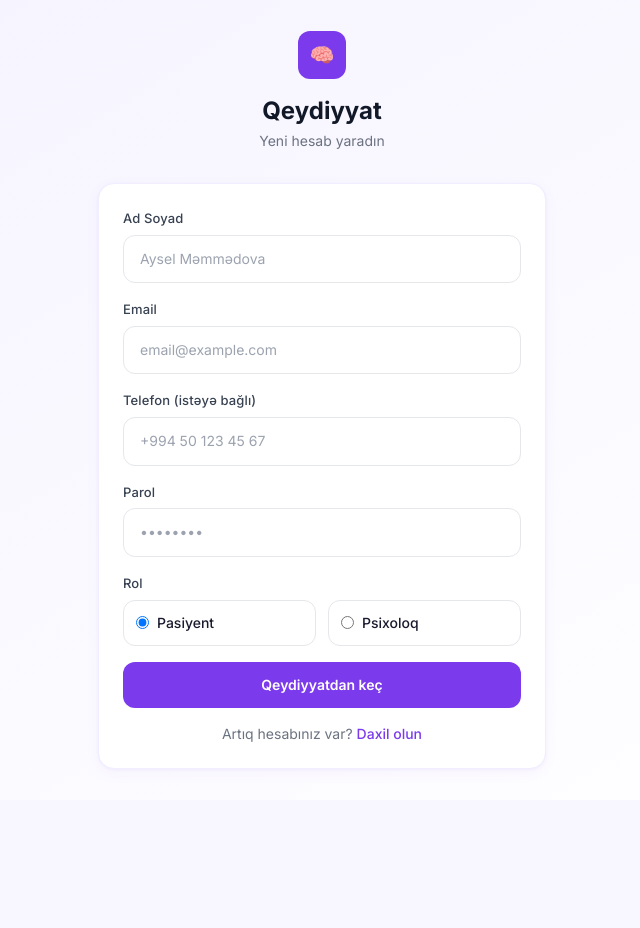
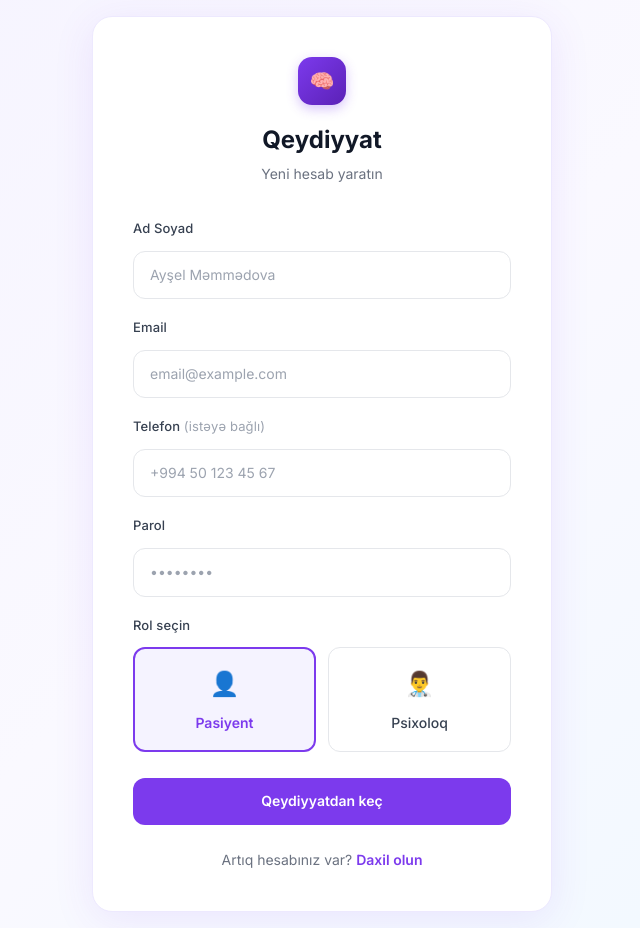
Before and after one commit to 1mranhajiyev/mindbalance, a Next.js app in the folder frontend/: page /register in a window 1280 px wide. Shown: the whole page, without its empty margins (318-958 px from the left). Before the commit the page ends 800 px from the top, so only its background shows below. Built offline with nearby package versions, Linux system fonts and the light colour scheme.

Commit message:
fix: rewrite register page with new design system classes (no Tailwind utility deps)

```diff
--- a/frontend/app/(auth)/register/page.tsx
+++ b/frontend/app/(auth)/register/page.tsx
@@ -8,10 +8,10 @@ import { useRouter } from 'next/navigation'
 import api from '@/lib/api'
 
 const schema = z.object({
-  full_name: z.string().min(2, 'Ad ən az 2 simvol'),
-  email: z.string().email('Düžgün email'),
+  full_name: z.string().min(2, 'Ad ən az 2 simvol olmalıdır'),
+  email: z.string().email('Düzgün email daxil edin'),
   phone: z.string().optional(),
-  password: z.string().min(6, 'Parol ən az 6 simvol'),
+  password: z.string().min(6, 'Parol ən az 6 simvol olmalıdır'),
   role: z.enum(['patient', 'psychologist']),
 })
 type FormData = z.infer<typeof schema>
@@ -20,8 +20,9 @@ export default function RegisterPage() {
   const router = useRouter()
   const [error, setError] = useState('')
   const [loading, setLoading] = useState(false)
+  const [selectedRole, setSelectedRole] = useState<'patient' | 'psychologist'>('patient')
 
-  const { register, handleSubmit, formState: { errors } } = useForm<FormData>({
+  const { register, handleSubmit, setValue, formState: { errors } } = useForm<FormData>({
     resolver: zodResolver(schema),
     defaultValues: { role: 'patient' }
   })
@@ -39,60 +40,97 @@ export default function RegisterPage() {
     }
   }
 
+  const handleRoleSelect = (role: 'patient' | 'psychologist') => {
+    setSelectedRole(role)
+    setValue('role', role)
+  }
+
   return (
-    <div className="min-h-screen flex items-center justify-center bg-gradient-to-br from-primary-50 to-white px-4">
-      <div className="w-full max-w-md">
-        <div className="text-center mb-8">
-          <div className="w-12 h-12 bg-primary-600 rounded-xl flex items-center justify-center mx-auto mb-4">
-            <span className="text-white text-xl">🧠</span>
+    <div className="auth-bg">
+      <div className="auth-card" style={{ maxWidth: 460 }}>
+        {/* Logo */}
+        <div style={{ display: 'flex', flexDirection: 'column', alignItems: 'center', marginBottom: '2rem' }}>
+          <div className="logo-icon" style={{ marginBottom: '1rem' }}>🧠</div>
+          <h1 style={{ fontSize: '1.5rem', fontWeight: 700, color: '#111827', marginBottom: '0.25rem' }}>Qeydiyyat</h1>
+          <p style={{ fontSize: '0.875rem', color: '#6b7280' }}>Yeni hesab yaratın</p>
         </div>
-          <h1 className="text-2xl font-bold text-gray-900">Qeydiyyat</h1>
-          <p className="text-gray-500 text-sm mt-1">Yeni hesab yaradın</p>
+
+        {error && <div className="alert-error">{error}</div>}
+
+        <form onSubmit={handleSubmit(onSubmit)} style={{ display: 'flex', flexDirection: 'column', gap: '1.125rem' }}>
+          <div className="form-group">
+            <label className="label">Ad Soyad</label>
+            <input {...register('full_name')} className="input" placeholder="Ayşel Məmmədova" />
+            {errors.full_name && <p className="form-error">{errors.full_name.message}</p>}
           </div>
-        <div className="card">
-          {error && <div className="bg-red-50 border border-red-200 text-red-600 rounded-xl p-3 text-sm mb-4">{error}</div>}
-          <form onSubmit={handleSubmit(onSubmit)} className="space-y-4">
-            <div>
-              <label className="label">Ad Soyad</label>
-              <input {...register('full_name')} className="input" placeholder="Aysel Məmmədova" />
-              {errors.full_name && <p className="text-red-500 text-xs mt-1">{errors.full_name.message}</p>}
-            </div>
-            <div>
+
+          <div className="form-group">
             <label className="label">Email</label>
             <input {...register('email')} type="email" className="input" placeholder="email@example.com" />
-              {errors.email && <p className="text-red-500 text-xs mt-1">{errors.email.message}</p>}
+            {errors.email && <p className="form-error">{errors.email.message}</p>}
           </div>
-            <div>
-              <label className="label">Telefon (istəyə bağlı)</label>
+
+          <div className="form-group">
+            <label className="label">Telefon <span style={{ color: '#9ca3af', fontWeight: 400 }}>(istəyə bağlı)</span></label>
             <input {...register('phone')} className="input" placeholder="+994 50 123 45 67" />
           </div>
-            <div>
+
+          <div className="form-group">
             <label className="label">Parol</label>
             <input {...register('password')} type="password" className="input" placeholder="••••••••" />
-              {errors.password && <p className="text-red-500 text-xs mt-1">{errors.password.message}</p>}
+            {errors.password && <p className="form-error">{errors.password.message}</p>}
           </div>
-            <div>
-              <label className="label">Rol</label>
-              <div className="grid grid-cols-2 gap-3">
-                <label className="flex items-center gap-2 border border-gray-200 rounded-xl p-3 cursor-pointer hover:border-primary-400">
-                  <input {...register('role')} type="radio" value="patient" className="text-primary-600" />
-                  <span className="text-sm font-medium">Pasiyent</span>
-                </label>
-                <label className="flex items-center gap-2 border border-gray-200 rounded-xl p-3 cursor-pointer hover:border-primary-400">
-                  <input {...register('role')} type="radio" value="psychologist" className="text-primary-600" />
-                  <span className="text-sm font-medium">Psixoloq</span>
-                </label>
+
+          {/* Role selector */}
+          <div className="form-group">
+            <label className="label">Rol seçin</label>
+            <div style={{ display: 'grid', gridTemplateColumns: '1fr 1fr', gap: '0.75rem' }}>
+              {(['patient', 'psychologist'] as const).map((role) => (
+                <button
+                  key={role}
+                  type="button"
+                  onClick={() => handleRoleSelect(role)}
+                  style={{
+                    display: 'flex',
+                    flexDirection: 'column',
+                    alignItems: 'center',
+                    justifyContent: 'center',
+                    gap: '0.5rem',
+                    padding: '1rem',
+                    borderRadius: '0.75rem',
+                    border: selectedRole === role ? '2px solid #7c3aed' : '1.5px solid #e5e7eb',
+                    background: selectedRole === role ? '#f5f3ff' : '#ffffff',
+                    cursor: 'pointer',
+                    transition: 'all 180ms ease',
+                    color: selectedRole === role ? '#7c3aed' : '#374151',
+                    fontWeight: selectedRole === role ? 600 : 500,
+                    fontSize: '0.875rem',
+                  }}
+                >
+                  <span style={{ fontSize: '1.5rem' }}>{role === 'patient' ? '👤' : '👨‍⚕️'}</span>
+                  {role === 'patient' ? 'Pasiyent' : 'Psixoloq'}
+                </button>
+              ))}
             </div>
+            <input type="hidden" {...register('role')} value={selectedRole} />
           </div>
-            <button type="submit" disabled={loading} className="btn-primary w-full">
-              {loading ? 'Qeydiyyat...' : 'Qeydiyyatdan keç'}
+
+          <button
+            type="submit"
+            disabled={loading}
+            className="btn-primary"
+            style={{ width: '100%', marginTop: '0.5rem' }}
+          >
+            {loading ? (
+              <><span className="spinner" style={{ width: 16, height: 16, borderWidth: 2, borderColor: 'rgba(255,255,255,0.3)', borderTopColor: '#fff' }}></span> Qeydiyyat...</>
+            ) : 'Qeydiyyatdan keç'}
           </button>
         </form>
-          <p className="text-center text-sm text-gray-500 mt-4">
+
+        <p style={{ textAlign: 'center', fontSize: '0.875rem', color: '#6b7280', marginTop: '1.5rem' }}>
           Artıq hesabınız var?{' '}
-            <Link href="/login" className="text-primary-600 font-medium hover:underline">Daxil olun</Link>
+          <Link href="/login" style={{ color: '#7c3aed', fontWeight: 600, textDecoration: 'none' }}>Daxil olun</Link>
         </p>
-        </div>
       </div>
     </div>
   )
```
Lines whose indentation alone changed are shown as unchanged.
